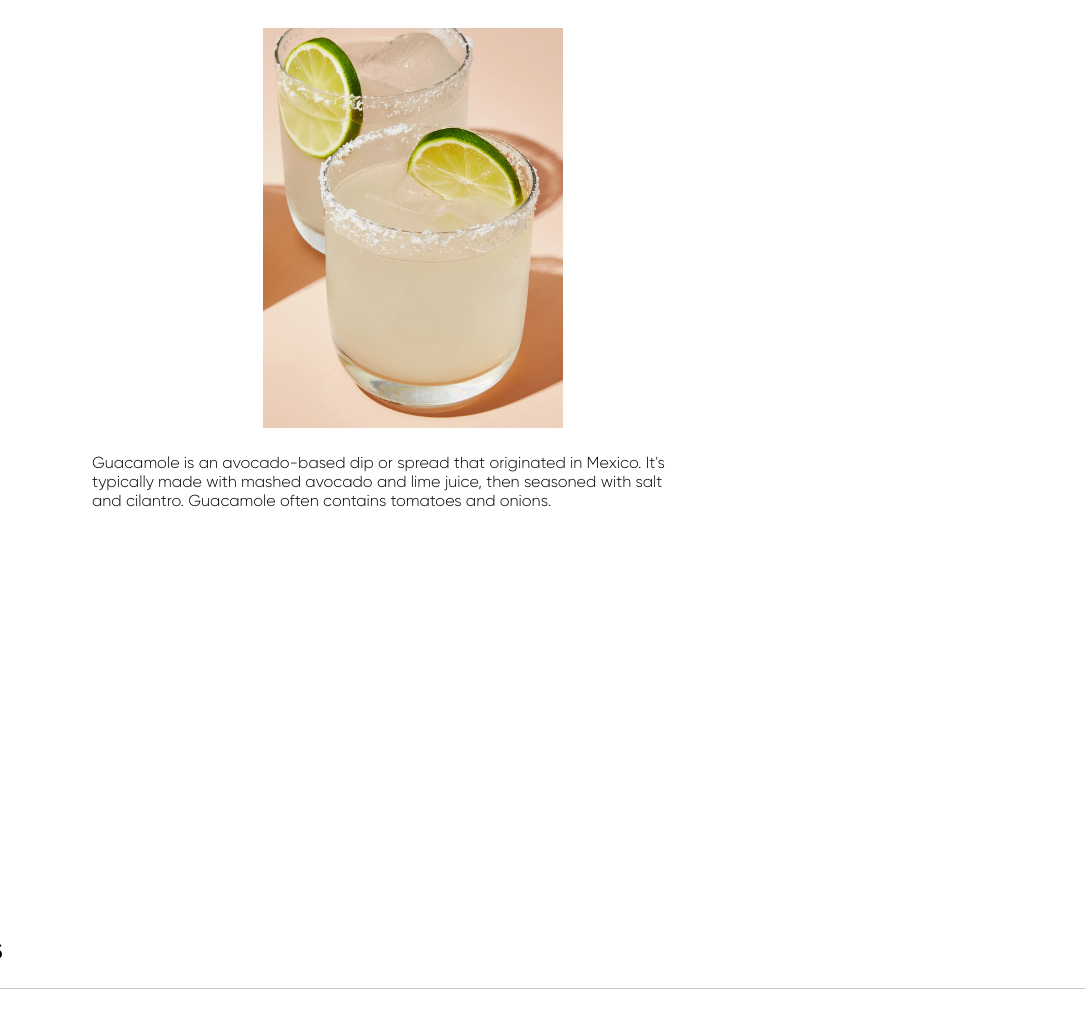
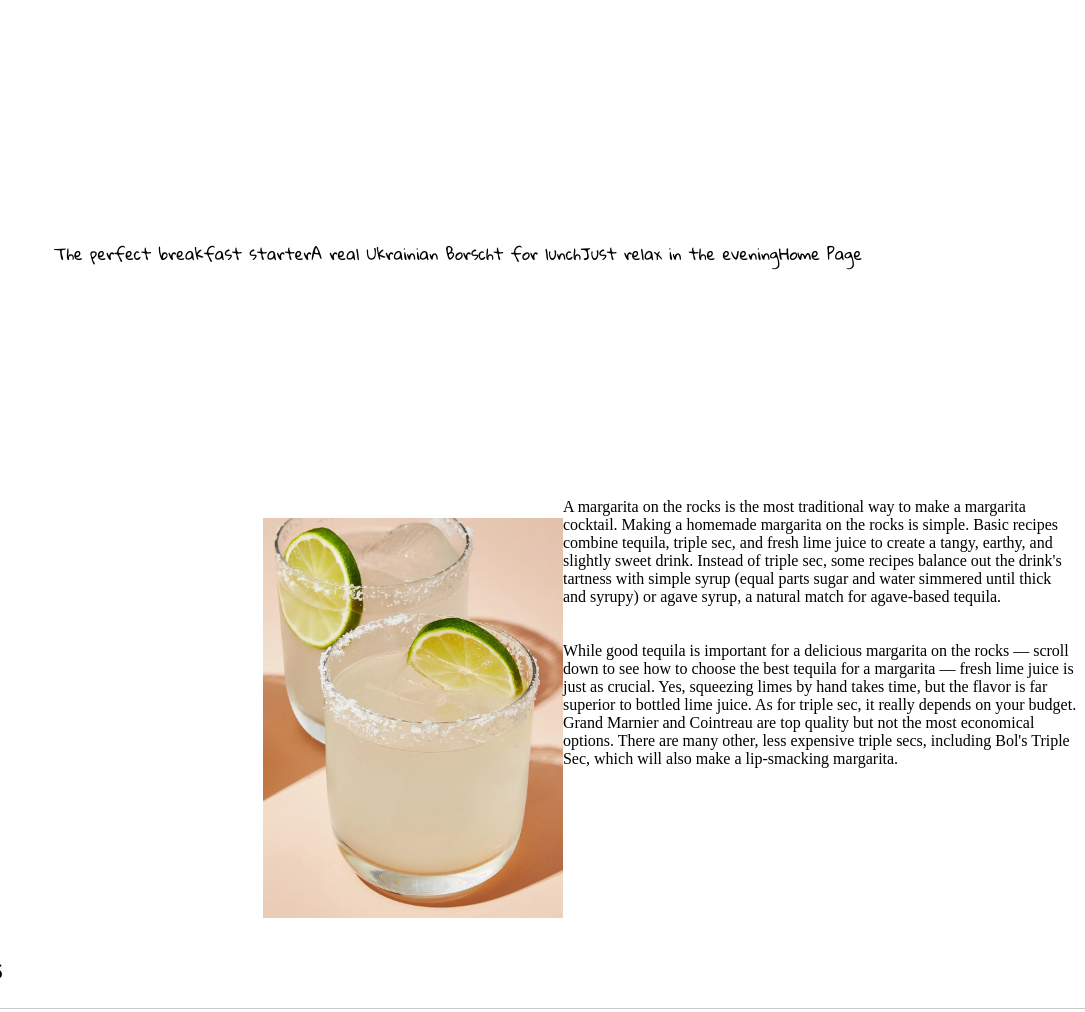
Before and after one commit to stxss/odin-recipes, a plain HTML site: page recipes/margarita.html in a window 1280 px wide. Shown: the top 1012 px of the page, without its empty margins (195-1280 px from the left). Drawn offline with Linux system fonts and the light colour scheme.

Commit message:
Update bar to allow redirection

```diff
--- a/recipes/margarita.html
+++ b/recipes/margarita.html
@@ -9,11 +9,52 @@
     <title>Margarita</title>
 </head>
 <body>
+    <div class="recipe_bar">
+        <div class="recipe_list_other_page">
+            <ul style="list-style: none;" class="list_other_page" >
+
+                <div class="recipe_other_page" id="guacamole_other_page">
+                    <li>
+                        <a href="./guacamole.html" target="_blank">
+                            <p>The perfect breakfast starter</p>
+                        </a>
+                    </li>
+                </div>
+
+                <div class="recipe_other_page" id="borscht_other_page">
+                    <li>
+                        <a href="./borscht.html" target="_blank">
+                            <p>A real Ukrainian Borscht for lunch</p>
+                        </a>
+                    </li>
+                </div>
+
+                <div class="recipe_other_page" id="margarita_other_page">
+                    <li>
+                        <a href="./margarita.html" target="_blank">
+                            <p>Just relax in the evening</p>
+                        </a>
+                    </li>
+                </div>
+
+                <div class="recipe_other_page" id="margarita_other_page">
+                    <li>
+                        <a href="../index.html" target="_blank">
+                            <p>Home Page</p>
+                        </a>
+                    </li>
+                </div>
+
+            </ul>
+        </div>
+    </div>
     <div class="individual_image">
         <img src="../recipe-images/margarita.jpg" width="450" height="300" class="individual_image">
     </div>
-    <div class="description">
-        <p>Guacamole is an avocado-based dip or spread that originated in Mexico. It's typically made with mashed avocado and lime juice, then seasoned with salt and cilantro. Guacamole often contains tomatoes and onions.</p>
+    <div class="description_margarita">
+        <p>A margarita on the rocks is the most traditional way to make a margarita cocktail. Making a homemade margarita on the rocks is simple. Basic recipes combine tequila, triple sec, and fresh lime juice to create a tangy, earthy, and slightly sweet drink. Instead of triple sec, some recipes balance out the drink's tartness with simple syrup (equal parts sugar and water simmered until thick and syrupy) or agave syrup, a natural match for agave-based tequila.</p>
+        <br></br>
+        <p>While good tequila is important for a delicious margarita on the rocks — scroll down to see how to choose the best tequila for a margarita — fresh lime juice is just as crucial. Yes, squeezing limes by hand takes time, but the flavor is far superior to bottled lime juice. As for triple sec, it really depends on your budget. Grand Marnier and Cointreau are top quality but not the most economical options. There are many other, less expensive triple secs, including Bol's Triple Sec, which will also make a lip-smacking margarita.</p>
     </div>
 
     <div class="ingredients">
@@ -38,5 +79,6 @@
         </ol>
     </div>
 
+
 </body>
 </html>
```
Also changed, not shown: recipes/borscht.html (+46 -3 lines), recipes/guacamole.html (+41 -3 lines).
